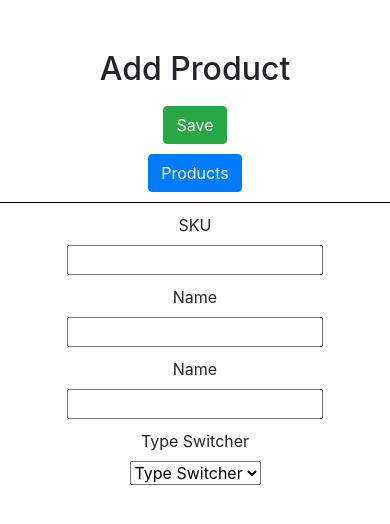
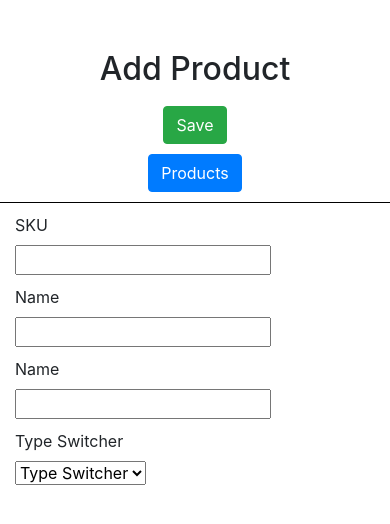
Before and after one commit to heckslay/product-management-system, a PHP site: page /index.php?pageName=add-product in a window 390 px wide. Shown: the top 524 px of the page. Run offline with PHP 8.4, Linux system fonts and the light colour scheme.

Commit message:
Add linking of product list to add-product page Remove text-align: center for add product form

```diff
--- a/views/add-product.php
+++ b/views/add-product.php
@@ -7,7 +7,7 @@
             <button class="btn btn-primary btn-success responsive-button">Save</button>
         </div>
         <div class="col-xs-12 col-sm-12 col-md-2 col-lg-2 responsive-col">
-            <button class="btn btn-primary responsive-button">Products</button>
+           <a href="index.php?pageName=product-list"><button class="btn btn-primary responsive-button">Products</button></a>
         </div>
     </div>
     <div class="row form-row">
--- a/web/assets/dist/styles.css
+++ b/web/assets/dist/styles.css
@@ -1 +1 @@
-ul{list-style:none}.product-list-container,.add-product-container{margin-top:50px}.product-list-container .title-row,.add-product-container .title-row{border-bottom:1px solid black}.product-list-container .product-row,.add-product-container .product-row{margin-top:20px}.product-list-container .single-product-box,.add-product-container .single-product-box{border:1px solid black;height:260px;font-size:19px;padding:5px;margin-top:10px}.product-list-container .single-product-box .single-product-info,.add-product-container .single-product-box .single-product-info{padding:0;text-align:center}.product-list-container .single-product-box .single-product-info li,.add-product-container .single-product-box .single-product-info li{margin-top:20px}.add-product-container label{display:block;margin-top:10px}.add-product-container .form-row .add-product-form{text-align:center}@media (max-width: 768px){.product-list-container .title-row .responsive-col,.add-product-container .title-row .responsive-col{text-align:center;margin-bottom:10px}}@media (max-width: 576px){.product-list-container .product-row .single-product-box,.add-product-container .product-row .single-product-box{margin-right:10px;margin-left:10px}}
+ul{list-style:none}.product-list-container,.add-product-container{margin-top:50px}.product-list-container .title-row,.add-product-container .title-row{border-bottom:1px solid black}.product-list-container .product-row,.add-product-container .product-row{margin-top:20px}.product-list-container .single-product-box,.add-product-container .single-product-box{border:1px solid black;height:260px;font-size:19px;padding:5px;margin-top:10px}.product-list-container .single-product-box .single-product-info,.add-product-container .single-product-box .single-product-info{padding:0;text-align:center}.product-list-container .single-product-box .single-product-info li,.add-product-container .single-product-box .single-product-info li{margin-top:20px}.add-product-container label{display:block;margin-top:10px}@media (max-width: 768px){.product-list-container .title-row .responsive-col,.add-product-container .title-row .responsive-col{text-align:center;margin-bottom:10px}}@media (max-width: 576px){.product-list-container .product-row .single-product-box,.add-product-container .product-row .single-product-box{margin-right:10px;margin-left:10px}}
--- a/web/assets/scss/styles.scss
+++ b/web/assets/scss/styles.scss
@@ -36,12 +36,6 @@ ul {
     display: block;
     margin-top: 10px;
   }
-
-  .form-row {
-    .add-product-form {
-      text-align: center;
-    }
-  }
 }
 
 @media (max-width: 768px) {
```
